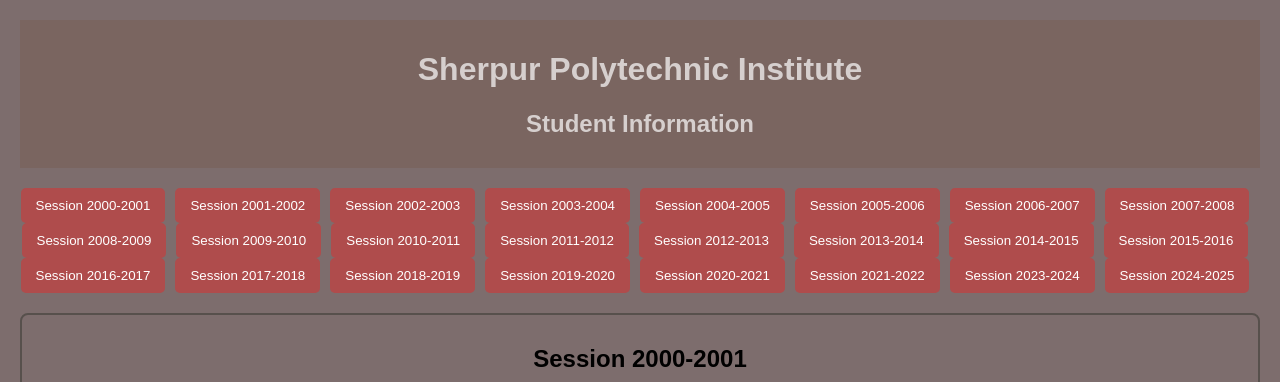
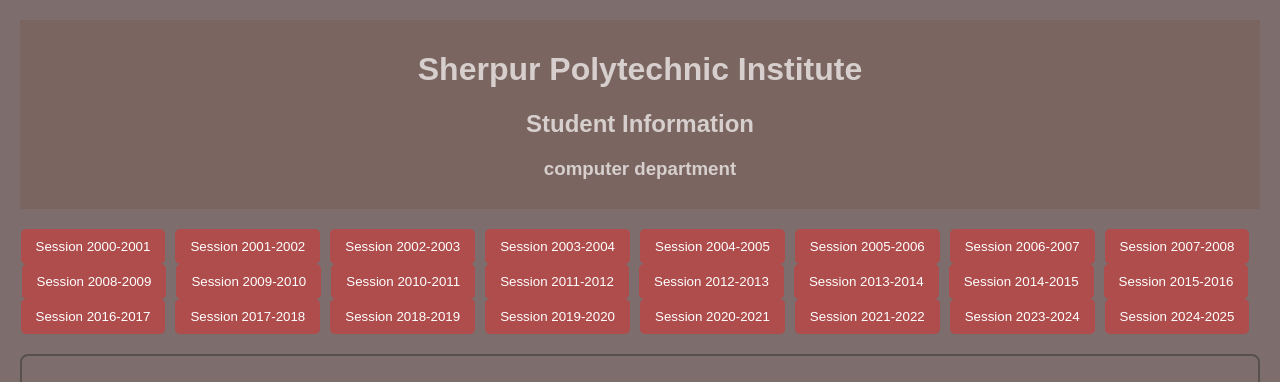
Before and after one commit to raj-mamun/Student-info, a plain HTML site: page index.htm in a window 1280 px wide. Shown: the top 382 px of the page. Drawn offline with Linux system fonts and the light colour scheme.

Commit message:
add index.html

```diff
--- a/index.htm
+++ b/index.htm
@@ -11,6 +11,7 @@
 <header>
     <h1>Sherpur Polytechnic Institute</h1>
     <h2>Student Information</h2>
+    <h3>computer department</h3>
 </header>
 
 <nav>
```
